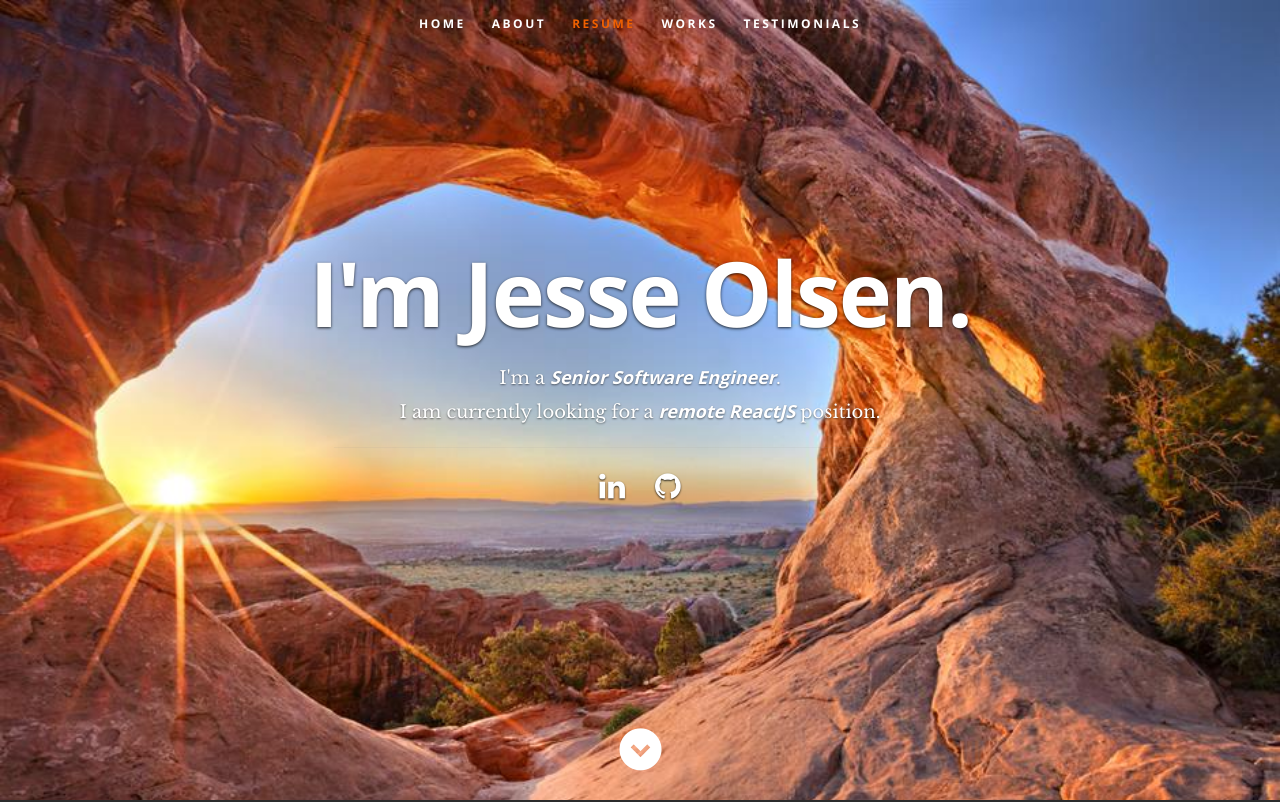
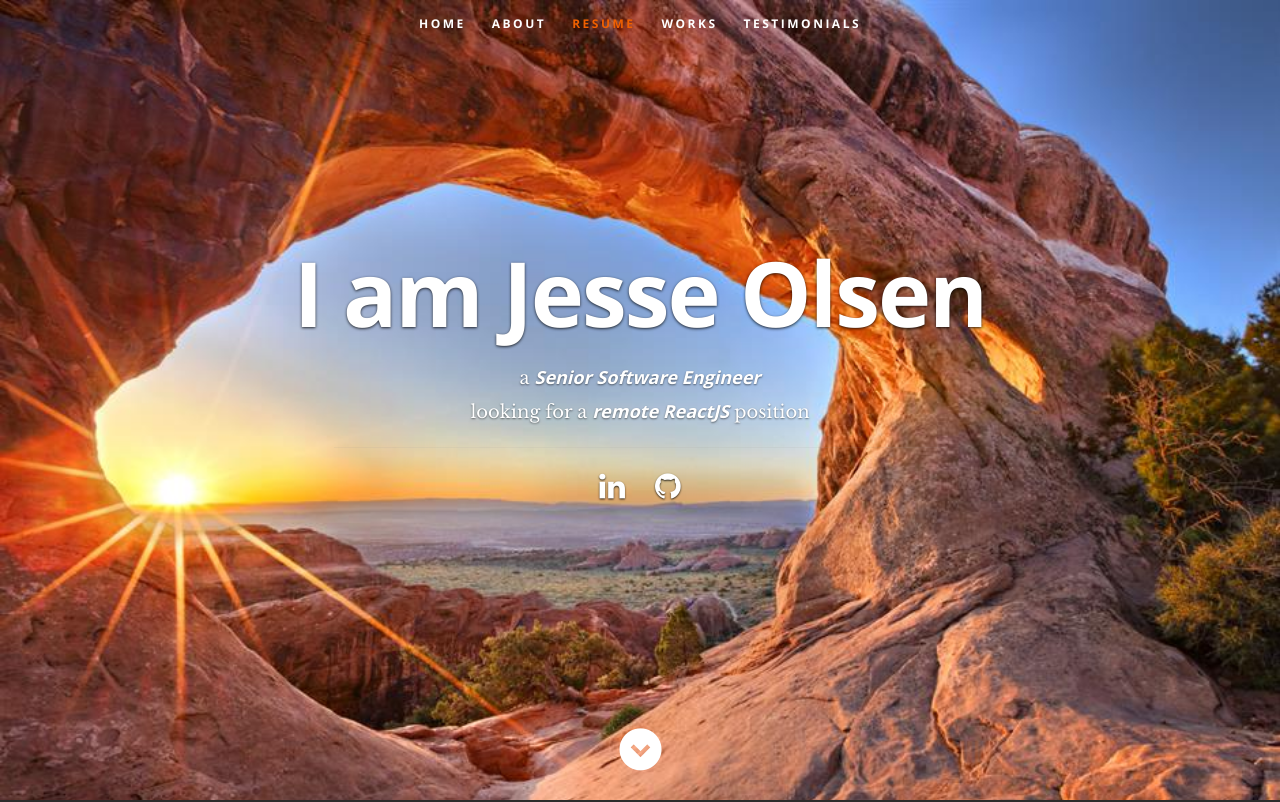
Before and after one commit to jesseolsen/homepage, a React (Create React App) app: page / in a window 1280 px wide. Shown: the top 802 px of the page. Built offline with nearby package versions, Linux system fonts and the light colour scheme.

Commit message:
Fix wording at the top

```diff
--- a/src/Components/Header.js
+++ b/src/Components/Header.js
@@ -33,10 +33,10 @@ class Header extends Component {
 
       <div className="row banner">
          <div className="banner-text">
-            <h1 className="responsive-headline">I'm {name}.</h1>
-            <h3><span>I'm a <strong><big><i>{occupation}</i></big></strong>.
+            <h1 className="responsive-headline">I am {name}</h1>
+            <h3><span>a <strong><big><i>{occupation}</i></big></strong>
             </span></h3>
-            <h3><span>I am currently looking for a <strong><big><i>remote ReactJS</i></big></strong> position.</span></h3>
+            <h3><span>looking for a <strong><big><i>remote ReactJS</i></big></strong> position</span></h3>
             <hr />
             <ul className="social">
                {networks}
```
